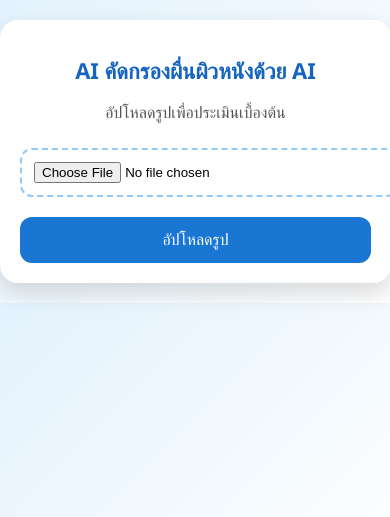
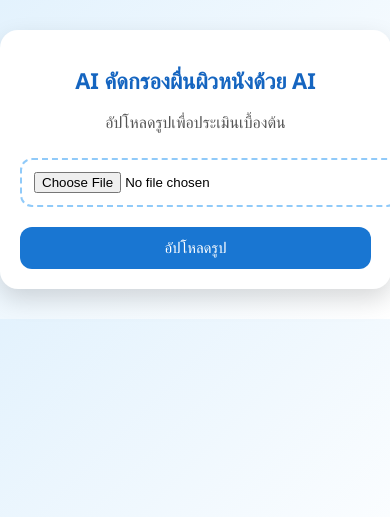
Before and after one commit to jmobiless2018-blip/ai-skin-web, a Flask app: page / in a window 390 px wide; the page is wider, and only the part inside the window is pictured. Shown: the top 517 px of that part. Run offline with Flask 3, Linux system fonts and the light colour scheme.

Commit message:
Update style.css

```diff
--- a/static/style.css
+++ b/static/style.css
@@ -68,3 +68,25 @@ button:hover {
         font-size: 22px;
     }
 }
+@media (max-width: 600px) {
+
+    .container {
+        width: 90%;
+        margin: 30px auto;
+        padding: 20px;
+    }
+
+    h1 {
+        font-size: 22px;
+    }
+
+    button {
+        font-size: 15px;
+        padding: 12px;
+    }
+
+    img {
+        max-width: 100%;
+        height: auto;
+    }
+}
```
